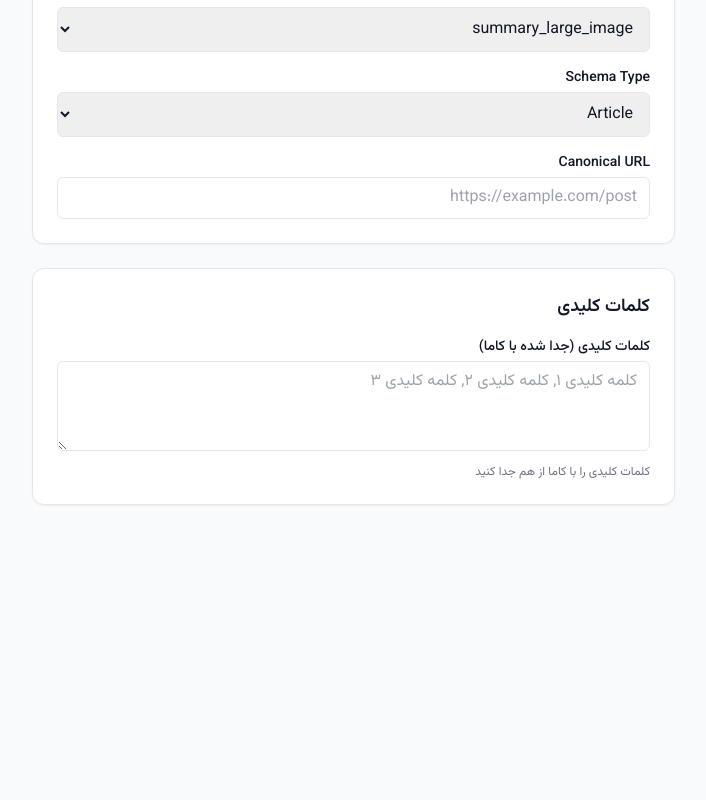
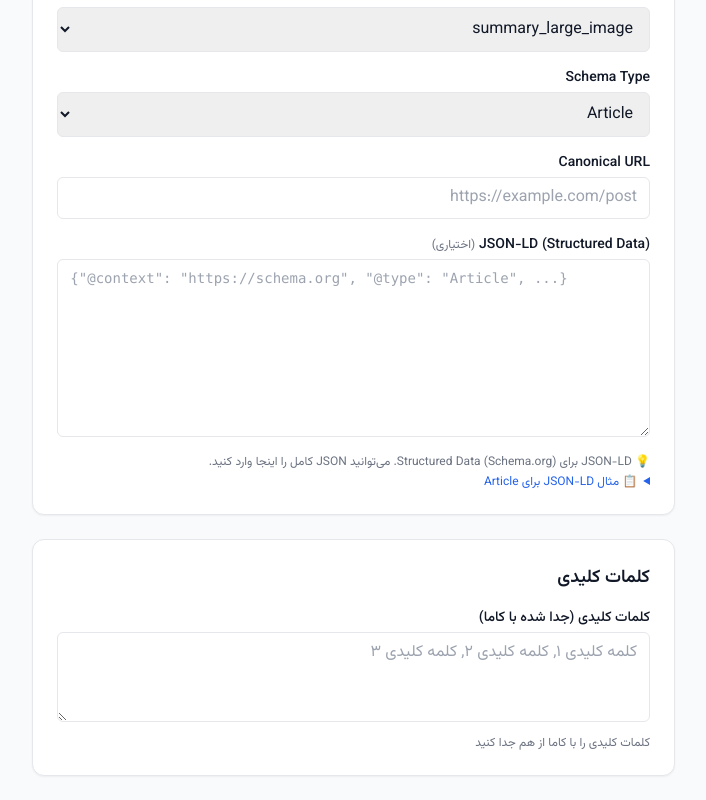
Before and after one commit to bozorgani/CMSAdmin, a Next.js app: page /posts/1 in a window 1280 px wide. Shown: the part 1811-2611 px from the top of the page, without its empty margins (325-1031 px from the left). Before the commit the page ends 2340 px from the top, so only its background shows below. Built offline with nearby package versions, Linux system fonts and the light colour scheme; no server answers; sample sign-in values are in the browser's storage.

Commit message:
update panel

```diff
--- a/app/posts/[id]/page.tsx
+++ b/app/posts/[id]/page.tsx
@@ -54,7 +54,8 @@ export default function PostEditPage() {
       ogDescription: '',
       ogImageId: '',
       twitterCard: 'summary_large_image',
-      schemaType: 'Article'
+      schemaType: 'Article',
+      jsonLd: null as any
     }
   });
 
@@ -97,7 +98,8 @@ export default function PostEditPage() {
           ogDescription: post.seo?.ogDescription || '',
           ogImageId: typeof post.seo?.ogImageId === 'string' ? post.seo.ogImageId : (post.seo?.ogImageId?._id?.toString() || ''),
           twitterCard: post.seo?.twitterCard || 'summary_large_image',
-          schemaType: post.seo?.schemaType || 'Article'
+          schemaType: post.seo?.schemaType || 'Article',
+          jsonLd: post.seo?.jsonLd || null
         }
       });
       // Sync Persian picker with publishAt
@@ -306,6 +308,7 @@ export default function PostEditPage() {
         ogImage: '',
         ogType: '',
         ogLocale: '',
+        jsonLd: null as any,
         content: '',
         excerpt: ''
       };
@@ -370,6 +373,23 @@ export default function PostEditPage() {
       const ogLocale = doc.querySelector('meta[property="og:locale"]');
       if (ogLocale) {
         result.ogLocale = ogLocale.getAttribute('content') || '';
+      }
+
+      // Extract JSON-LD from script tags
+      const jsonLdScripts = doc.querySelectorAll('script[type="application/ld+json"]');
+      if (jsonLdScripts.length > 0) {
+        try {
+          // Get the first JSON-LD script (or combine them if multiple)
+          const jsonLdText = jsonLdScripts[0].textContent || '';
+          if (jsonLdText.trim()) {
+            result.jsonLd = JSON.parse(jsonLdText);
+          }
+          // If there are multiple JSON-LD scripts, you might want to combine them
+          // For now, we'll use the first one
+        } catch (error) {
+          console.error('Error parsing JSON-LD:', error);
+          // Continue without JSON-LD if parsing fails
+        }
       }
 
       // Extract content from body
@@ -483,6 +503,7 @@ export default function PostEditPage() {
             ogTitle: parsed.ogTitle || parsed.title || prev.seo.ogTitle,
             ogDescription: parsed.ogDescription || parsed.metaDescription || prev.seo.ogDescription,
             schemaType: schemaType,
+            jsonLd: parsed.jsonLd || prev.seo.jsonLd,
           }
         };
       });
@@ -535,7 +556,8 @@ export default function PostEditPage() {
         coverImageId: formData.coverImageId || undefined,
         seo: {
           ...formData.seo,
-          ogImageId: formData.seo.ogImageId || undefined
+          ogImageId: formData.seo.ogImageId || undefined,
+          jsonLd: formData.seo.jsonLd || undefined
         }
       };
 
@@ -785,6 +807,100 @@ export default function PostEditPage() {
                 className="w-full px-3 py-2 border rounded-md"
                 placeholder="https://example.com/post"
               />
+            </div>
+
+            <div>
+              <label className="block text-sm font-medium mb-1">
+                JSON-LD (Structured Data)
+                <span className="text-xs text-gray-500 font-normal mr-1">(اختیاری)</span>
+              </label>
+              <textarea
+                value={formData.seo.jsonLd ? JSON.stringify(formData.seo.jsonLd, null, 2) : ''}
+                onChange={(e) => {
+                  try {
+                    const value = e.target.value.trim();
+                    if (!value) {
+                      setFormData(prev => ({
+                        ...prev,
+                        seo: { ...prev.seo, jsonLd: null }
+                      }));
+                      return;
+                    }
+                    const parsed = JSON.parse(value);
+                    setFormData(prev => ({
+                      ...prev,
+                      seo: { ...prev.seo, jsonLd: parsed }
+                    }));
+                  } catch (error) {
+                    // Invalid JSON - don't update state, but keep the text for editing
+                    // User can fix the JSON
+                  }
+                }}
+                onBlur={(e) => {
+                  // Validate JSON on blur
+                  try {
+                    const value = e.target.value.trim();
+                    if (value) {
+                      JSON.parse(value);
+                    }
+                  } catch (error) {
+                    alert('JSON نامعتبر است! لطفا JSON را اصلاح کنید.\n\nخطا: ' + (error instanceof Error ? error.message : String(error)));
+                  }
+                }}
+                className="w-full px-3 py-2 border rounded-md font-mono text-sm"
+                rows={8}
+                placeholder='{"@context": "https://schema.org", "@type": "Article", ...}'
+                dir="ltr"
+                spellCheck={false}
+              />
+              <div className="mt-2 space-y-1">
+                <p className="text-xs text-gray-500">
+                  💡 JSON-LD برای Structured Data (Schema.org). می‌توانید JSON کامل را اینجا وارد کنید.
+                </p>
+                <details className="text-xs">
+                  <summary className="cursor-pointer text-blue-600 hover:text-blue-800">
+                    📋 مثال JSON-LD برای Article
+                  </summary>
+                  <pre className="mt-2 p-3 bg-gray-50 rounded border text-xs overflow-x-auto" dir="ltr">
+{`{
+  "@context": "https://schema.org",
+  "@type": "Article",
+  "headline": "عنوان مقاله",
+  "description": "توضیحات مقاله",
+  "image": "https://example.com/image.jpg",
+  "author": {
+    "@type": "Person",
+    "name": "نام نویسنده"
+  },
+  "publisher": {
+    "@type": "Organization",
+    "name": "نام سازمان"
+  },
+  "datePublished": "2025-01-01",
+  "dateModified": "2025-01-01"
+}`}
+                  </pre>
+                </details>
+                {formData.seo.jsonLd && (
+                  <div className="mt-2 p-2 bg-green-50 border border-green-200 rounded text-xs">
+                    <span className="text-green-700">✓ JSON معتبر است</span>
+                    <button
+                      type="button"
+                      onClick={() => {
+                        if (confirm('آیا مطمئن هستید که می‌خواهید JSON-LD را پاک کنید؟')) {
+                          setFormData(prev => ({
+                            ...prev,
+                            seo: { ...prev.seo, jsonLd: null }
+                          }));
+                        }
+                      }}
+                      className="mr-2 text-red-600 hover:text-red-800"
+                    >
+                      حذف
+                    </button>
+                  </div>
+                )}
+              </div>
             </div>
           </div>
 
@@ -1244,6 +1360,7 @@ export default function PostEditPage() {
                       <li>og:locale</li>
                     </ul>
                   </li>
+                  <li>JSON-LD از &lt;script type="application/ld+json"&gt;</li>
                   <li>محتوا از &lt;article&gt;، &lt;main&gt; یا &lt;body&gt;</li>
                 </ul>
               </div>
```
